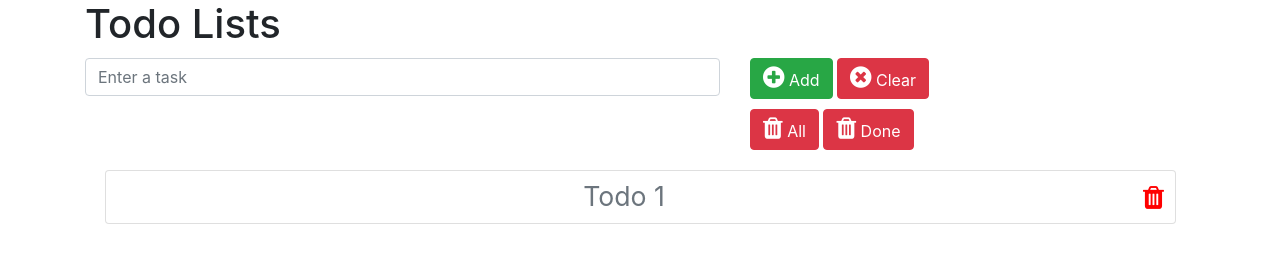
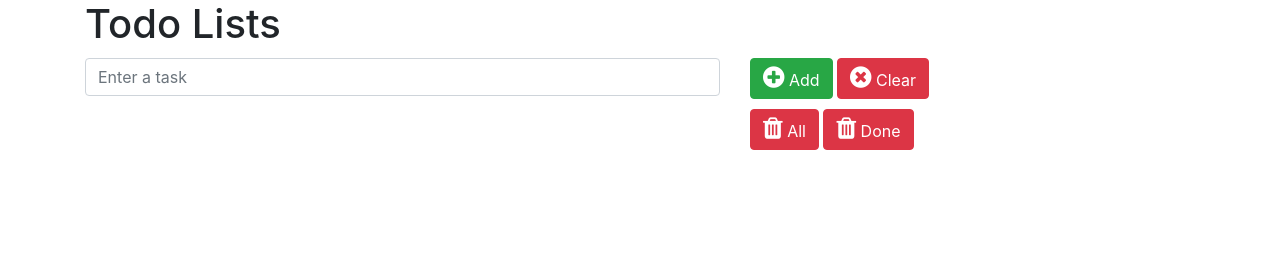
Before and after one commit to CodingJoshi/DoubtsWebD, a plain HTML site: page todolist2/index.html in a window 1280 px wide. Drawn offline with nearby package versions, Linux system fonts and the light colour scheme.

Commit message:
Add files via upload

```diff
--- a/todolist2/index.html
+++ b/todolist2/index.html
@@ -44,11 +44,11 @@
       </div>
 
       <ul class="list-group " id="ulTasks">
-          <li class="input-group-prepend list-group-item disabled" id="liItem">Todo 1
+          <!-- <li class="input-group-prepend list-group-item disabled" id="liItem">Todo 1
             <button id="btnTrash">
               <i class="fa fa-trash"></i>
             </button>
-          </li>
+          </li> -->
       </ul>
 
     </div>
```
